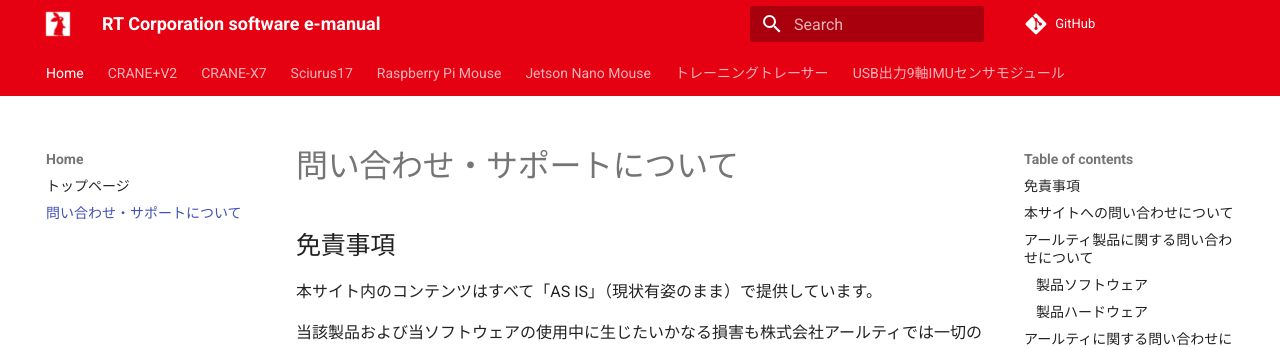
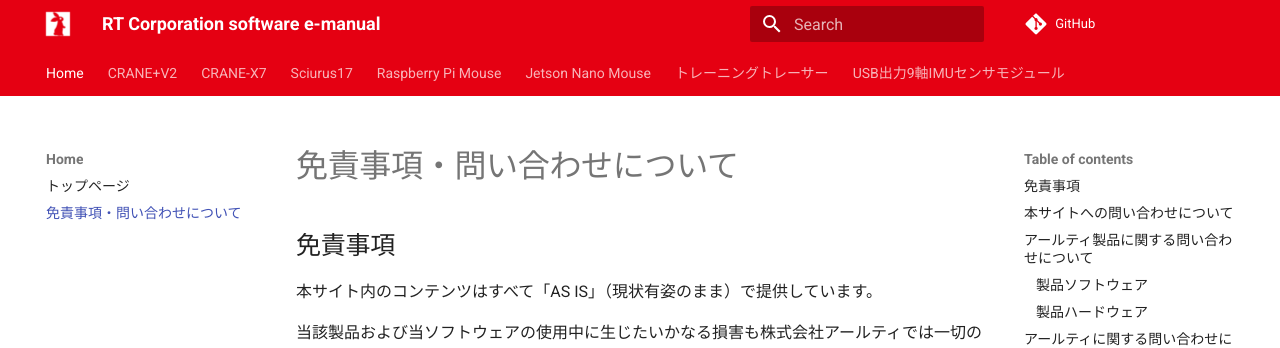
Before and after one commit to rt-net/tutorials, an MkDocs documentation site: the page built from docs/about.md, in a window 1280 px wide and 1400 px high. Shown: the top 348 px of the window. Built offline with MkDocs 1.6.1 and Material for MkDocs 9.7.7, drawn with Linux system fonts in a browser that asks for light colours; emoji names are drawn with the system emoji font; comment, search, counter and statistics services are not loaded; some of the changed text lies outside the part shown.

Commit message:
問い合わせ・サポート を 免責事項・問い合わせ に改名

```diff
--- a/docs/about.md
+++ b/docs/about.md
@@ -1,4 +1,4 @@
-# 問い合わせ・サポートについて
+# 免責事項・問い合わせについて
 
 ## 免責事項
 
--- a/mkdocs.yml
+++ b/mkdocs.yml
@@ -65,7 +65,7 @@
 nav:
   - Home:
     - トップページ: index.md
-    - 問い合わせ・サポートについて: about.md
+    - 免責事項・問い合わせについて: about.md
   - CRANE+V2:
     - 1. 製品について: cranev2/products.md
     - 2. 参考リンク集: cranev2/others.md
--- a/overrides/partials/footer.html
+++ b/overrides/partials/footer.html
@@ -100,7 +100,7 @@
 
       <div class="md-footer-notice">
         <a href="{{ base_url }}/about.html">
-        問い合わせ・サポートについて
+        免責事項・問い合わせについて
         </a>
       </div>
 
```
